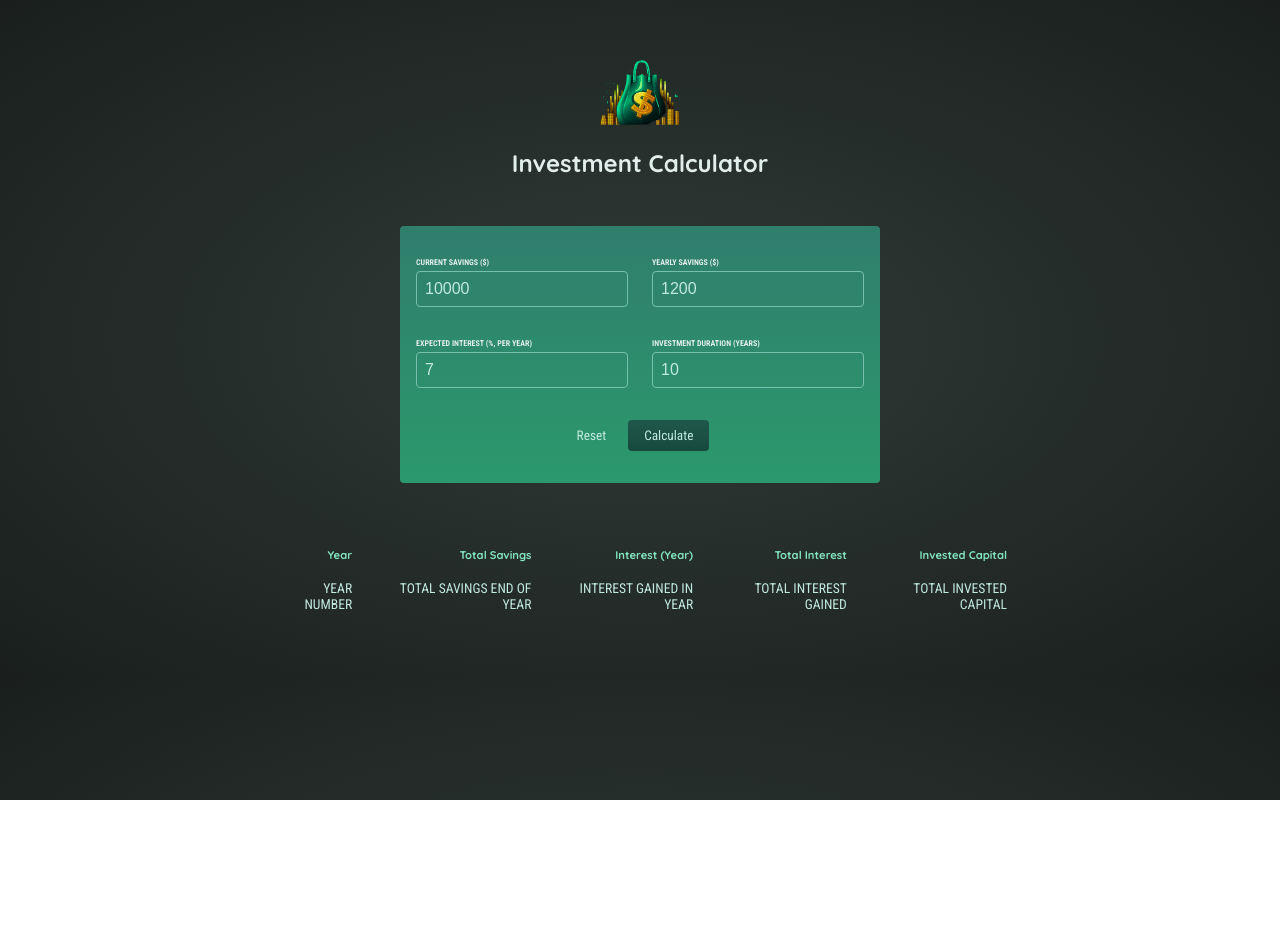
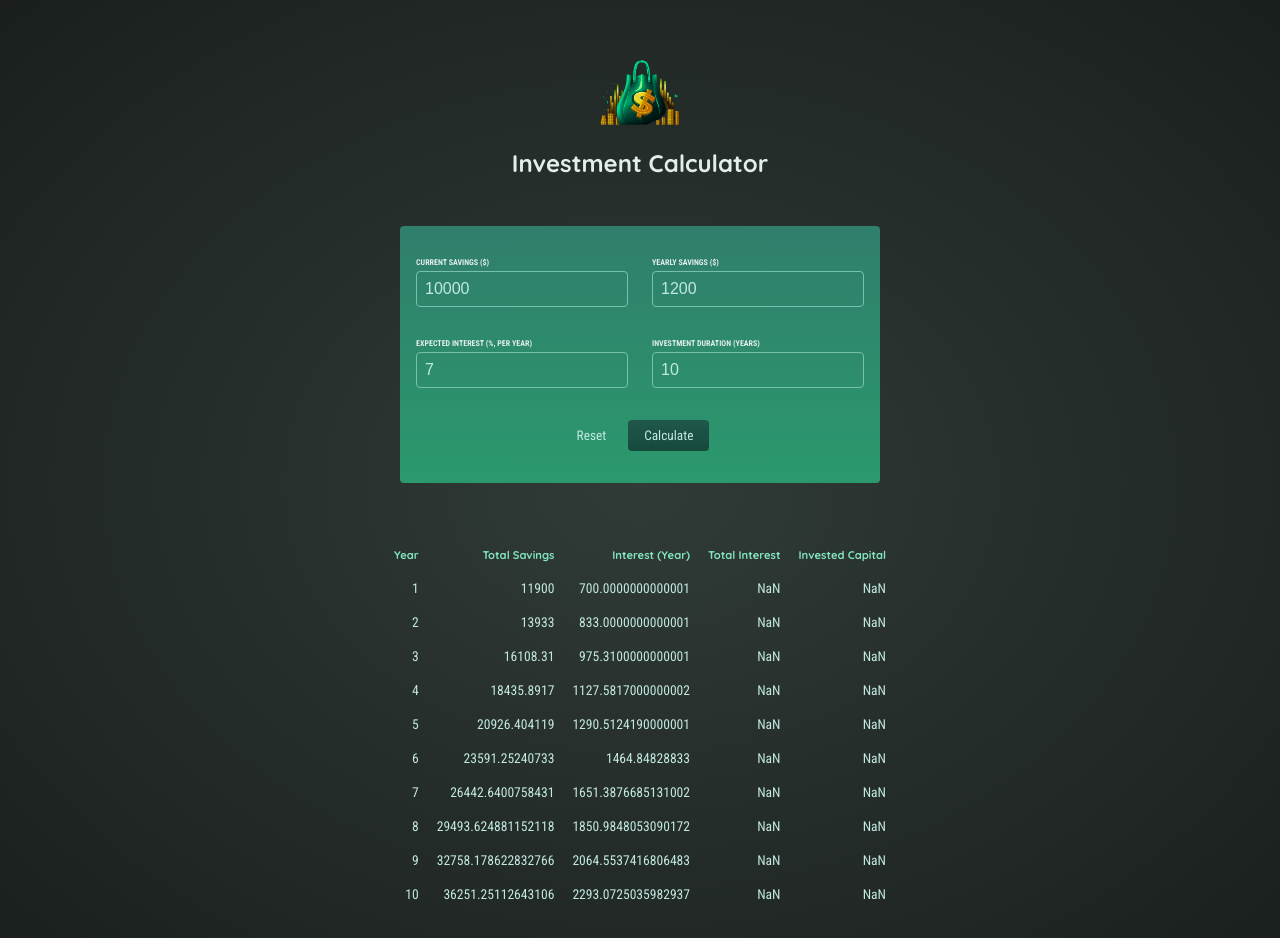
Before and after one commit to darienaxelll/investment-project, a React (Create React App) app: page / in a window 1280 px wide. Both pictures are taken after a click on the button "Calculate". Shown: the top 938 px of the page. Before the commit the page ends 800 px from the top, so only its background shows below. Built offline with nearby package versions, Linux system fonts and the light colour scheme.

Commit message:
Having issues displaying the table

```diff
--- a/src/App.js
+++ b/src/App.js
@@ -9,7 +9,7 @@
   const calculateHandler = (userInput) => {
     // Should be triggered when form is submitted
     // You might not directly want to bind it to the submit event on the form though...
-    setUserInput();
+    setUserInput(userInput);
   };
 
   const yearlyData = []; // per-year results
@@ -43,9 +43,14 @@
       <UserInput onCalculate={calculateHandler} />
 
       {/* Todo: Show below table conditionally (only once result data is available) */}
+      {!userInput && <p>No investemnts to calculate yet...</p>}
       {/* Show fallback text if no data is available */}
-
-      <ResultsTable />
+      {userInput && (
+        <ResultsTable
+          data={yearlyData}
+          initialInvestment={userInput["current-savings"]}
+        />
+      )}
     </div>
   );
 }
--- a/src/Components/ResultsTable/ResultsTable.js
+++ b/src/Components/ResultsTable/ResultsTable.js
@@ -1,4 +1,4 @@
-const ResultsTable = () => {
+const ResultsTable = (props) => {
   return (
     <table className="result">
       <thead>
@@ -11,13 +11,22 @@
         </tr>
       </thead>
       <tbody>
-        <tr>
-          <td>YEAR NUMBER</td>
-          <td>TOTAL SAVINGS END OF YEAR</td>
-          <td>INTEREST GAINED IN YEAR</td>
-          <td>TOTAL INTEREST GAINED</td>
-          <td>TOTAL INVESTED CAPITAL</td>
-        </tr>
+        {props.data.map((yearData) => (
+          <tr key={yearData.year}>
+            <td>{yearData.year}</td>
+            <td>{yearData.savingsEndOfYear}</td>
+            <td>{yearData.yearlyInterest}</td>
+            <td>
+              {yearData.savingsEndOfYear -
+                props.initalInvestment -
+                yearData.yearlyContribution * yearData.year}
+            </td>
+            <td>
+              {props.initalInvestment +
+                yearData.yearlyContribution * yearData.year}
+            </td>
+          </tr>
+        ))}
       </tbody>
     </table>
   );
```
